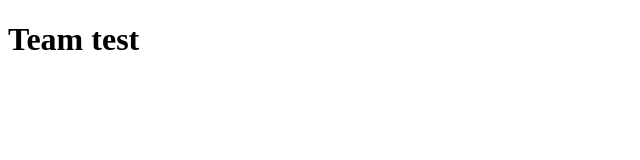
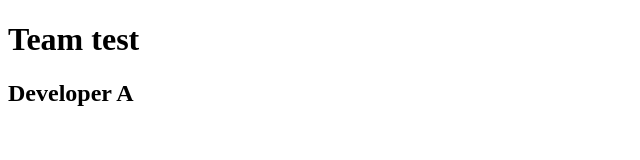
Before and after one commit to ZoyidjonNasretdinov/team-test, a plain HTML site: page index.html in a window 1280 px wide. Shown: the whole page, without its empty margins (0-640 px from the left). Drawn offline with Linux system fonts and the light colour scheme.

Commit message:
Add developer a

```diff
--- a/index.html
+++ b/index.html
@@ -7,5 +7,6 @@
 </head>
 <body>
     <h1>Team test</h1>
+    <h2>Developer A</h2>
 </body>
 </html>
```
